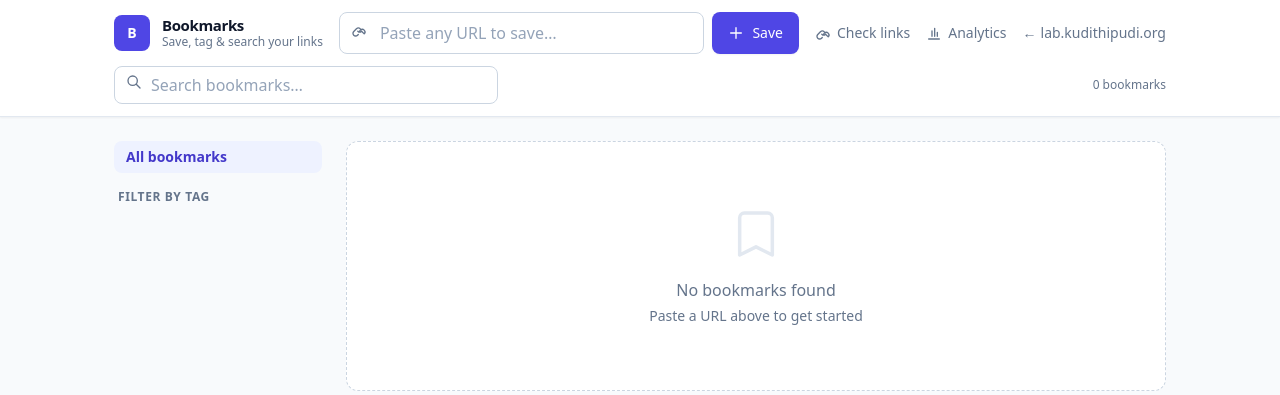
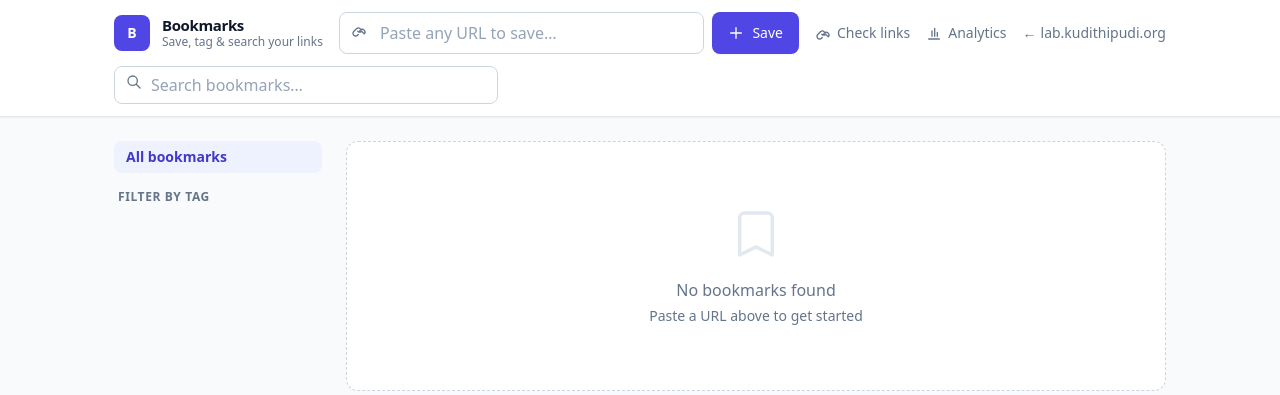
Before and after one commit to kudithipudi/bookmark, a FastAPI app: page / in a window 1280 px wide. Shown: the top 395 px of the page. Run offline with FastAPI, Linux system fonts and the light colour scheme; data that the repository does not hold is empty; some libraries are stand-ins or nearby versions.

Commit message:
remove redundant loaded-count from header
The sidebar's "All bookmarks" total already shows the count, so the
top-right loaded counter duplicated it while adding reflow on every
infinite-scroll fetch.

Co-Authored-By: Claude Sonnet 5 <noreply@anthropic.com>
Claude-Session: https://claude.ai/code/session_01YDELDvKh5RyupLbhz6mUoW

```diff
--- a/app/templates/index.html
+++ b/app/templates/index.html
@@ -105,10 +105,6 @@
                         <svg class="w-4 h-4" aria-hidden="true" fill="none" stroke="currentColor" viewBox="0 0 24 24"><path stroke-linecap="round" stroke-linejoin="round" stroke-width="2" d="M9 17V9m4 8V5m4 12v-6M4 21h16"/></svg>
                         Analytics
                     </a>
-                    <span class="text-xs text-slate-500 whitespace-nowrap" x-show="!loading">
-                        <span class="hidden sm:inline" x-text="bookmarks.length + (bookmarks.length === 1 ? ' bookmark' : ' bookmarks')"></span>
-                        <span class="sm:hidden" x-text="bookmarks.length" aria-label="bookmarks"></span>
-                    </span>
                 </div>
             </div>
         </div>
```
